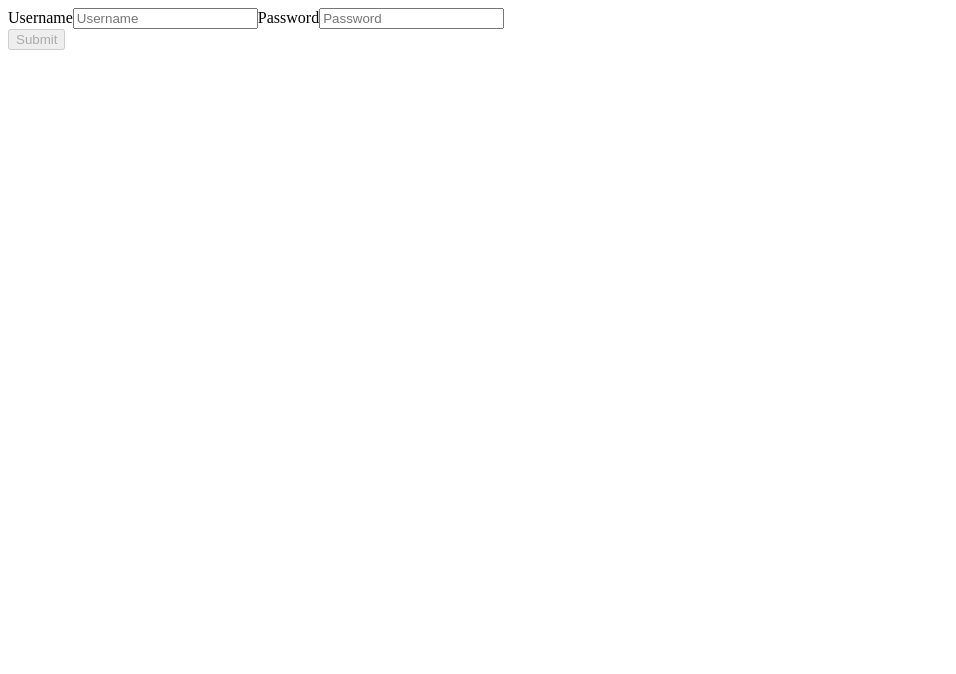
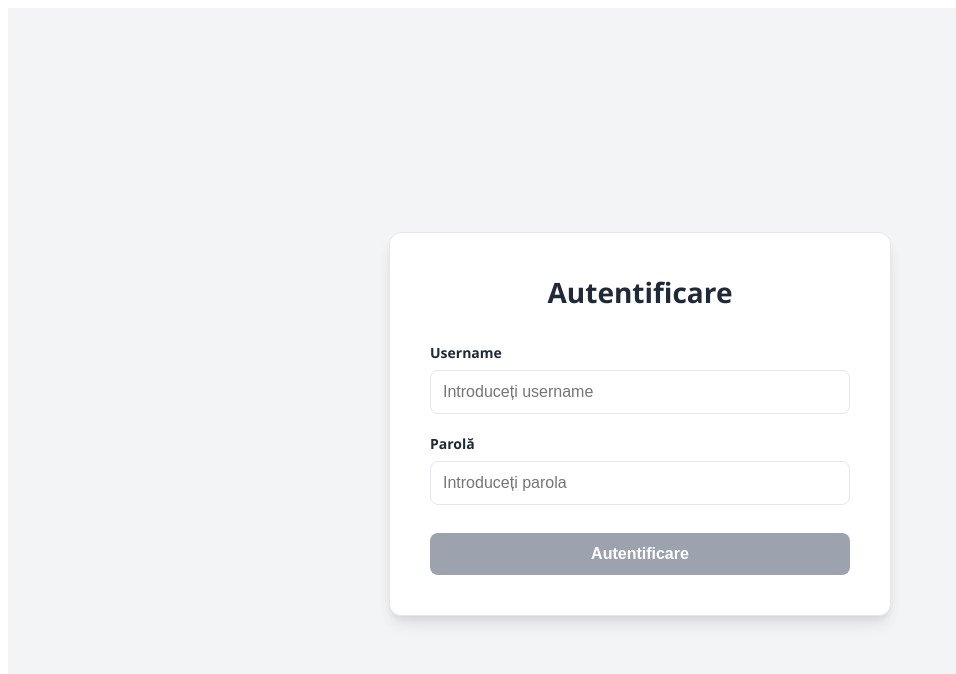
Before and after one commit to RazvanZbucea/ai-project-manager-fsega, an Angular app in the folder ai-project-manager-frontend/: page /login in a window 1280 px wide. Shown: the top 674 px of the page, without its empty margins (0-956 px from the left). Built offline with nearby package versions, Linux system fonts and the light colour scheme.

Commit message:
added login styles

```diff
--- a/ai-project-manager-frontend/src/app/features/auth/login/login.component.html
+++ b/ai-project-manager-frontend/src/app/features/auth/login/login.component.html
@@ -1,25 +1,33 @@
-<div>
+<div class="login-container">
+  <div class="login-card">
+    <h2>Autentificare</h2>
     <form [formGroup]="loginForm" (ngSubmit)="onSubmit()">
       <div class="form-group">
         <label for="username">Username</label>
-      <input id="username" type="text" formControlName="username" placeholder="Username">
+        <input id="username" type="text" formControlName="username" placeholder="Introduceți username">
 
         @if (username?.touched && loginForm.get('username')?.errors?.['required']) {
-        <span>Username is required.</span>
+          <span class="error-text">Username-ul este obligatoriu.</span>
         }
+      </div>
 
-      <label for="password">Password</label>
-      <input id="password" type="password" formControlName="password" placeholder="Password">
+      <div class="form-group">
+        <label for="password">Parolă</label>
+        <input id="password" type="password" formControlName="password" placeholder="Introduceți parola">
 
         @if (password?.touched && loginForm.get('password')?.errors?.['required']) {
-        <span>Password is required.</span>
+          <span class="error-text">Parola este obligatorie.</span>
         }
       </div>
-    <button type="submit" [disabled]="!loginForm.valid" class="btn btn-primary">Submit</button>
+
+      <!-- Folosim clasa btn-submit pentru a respecta tematica globală -->
+      <button type="submit" [disabled]="!loginForm.valid" class="btn-submit">Autentificare</button>
     </form>
+
     @if (errorMessage) {
-    <div class="alert alert-danger" role="alert">
+      <div class="error-text" style="text-align: center; margin-top: 1rem; color: #ef4444; font-weight: 600;">
         {{ errorMessage }}
       </div>
     }
   </div>
+</div>
--- a/ai-project-manager-frontend/src/app/features/auth/login/login.component.scss
+++ b/ai-project-manager-frontend/src/app/features/auth/login/login.component.scss
@@ -0,0 +1,119 @@
+// Definire variabile de bază pentru consistență vizuală
+$primary-color: #4f46e5;
+$primary-hover: #4338ca;
+$secondary-color: #f3f4f6;
+$text-dark: #1f2937;
+$text-light: #6b7280;
+$border-color: #e5e7eb;
+$danger-color: #ef4444;
+$bg-color: #ffffff;
+$radius-md: 8px;
+$radius-lg: 12px;
+
+.login-container {
+  display: flex;
+  justify-content: center;
+  align-items: center;
+  min-height: 100vh;
+  background-color: $secondary-color;
+  font-family: 'Segoe UI', Tahoma, Geneva, Verdana, sans-serif;
+  padding: 1rem;
+}
+
+.login-card {
+  background-color: $bg-color;
+  border: 1px solid $border-color;
+  border-radius: $radius-lg;
+  padding: 2.5rem;
+  box-shadow: 0 4px 6px -1px rgba(0, 0, 0, 0.05), 0 10px 15px -3px rgba(0, 0, 0, 0.1);
+  width: 100%;
+  max-width: 420px;
+  animation: slideDown 0.3s ease-out forwards;
+
+  h2 {
+    text-align: center;
+    color: $text-dark;
+    margin-bottom: 2rem;
+    font-size: 1.75rem;
+    font-weight: 700;
+    margin-top: 0;
+  }
+
+  form {
+    display: flex;
+    flex-direction: column;
+    gap: 1.25rem;
+
+    .form-group {
+      display: flex;
+      flex-direction: column;
+      gap: 0.5rem;
+
+      label {
+        font-weight: 600;
+        color: $text-dark;
+        font-size: 0.875rem;
+      }
+
+      input {
+        padding: 0.75rem;
+        border: 1px solid $border-color;
+        border-radius: $radius-md;
+        font-size: 1rem;
+        color: $text-dark;
+        transition: border-color 0.2s, box-shadow 0.2s;
+
+        &:focus {
+          outline: none;
+          border-color: $primary-color;
+          box-shadow: 0 0 0 3px rgba(79, 70, 229, 0.1);
+        }
+
+        &.ng-invalid.ng-touched {
+          border-color: $danger-color;
+        }
+      }
+
+      .error-text {
+        color: $danger-color;
+        font-size: 0.75rem;
+        margin-top: -0.25rem;
+      }
+    }
+  }
+
+  .btn-submit {
+    background-color: $primary-color;
+    color: white;
+    border: none;
+    padding: 0.75rem 1.5rem;
+    border-radius: $radius-md;
+    font-weight: 600;
+    font-size: 1rem;
+    cursor: pointer;
+    transition: background-color 0.2s ease;
+    width: 100%;
+    margin-top: 0.5rem;
+
+    &:hover:not(:disabled) {
+      background-color: $primary-hover;
+    }
+
+    &:disabled {
+      background-color: #9ca3af;
+      cursor: not-allowed;
+    }
+  }
+}
+
+// Animație pentru apariția formularului
+@keyframes slideDown {
+  from {
+    opacity: 0;
+    transform: translateY(-10px);
+  }
+  to {
+    opacity: 1;
+    transform: translateY(0);
+  }
+}
```
Lines whose indentation alone changed are shown as unchanged.
